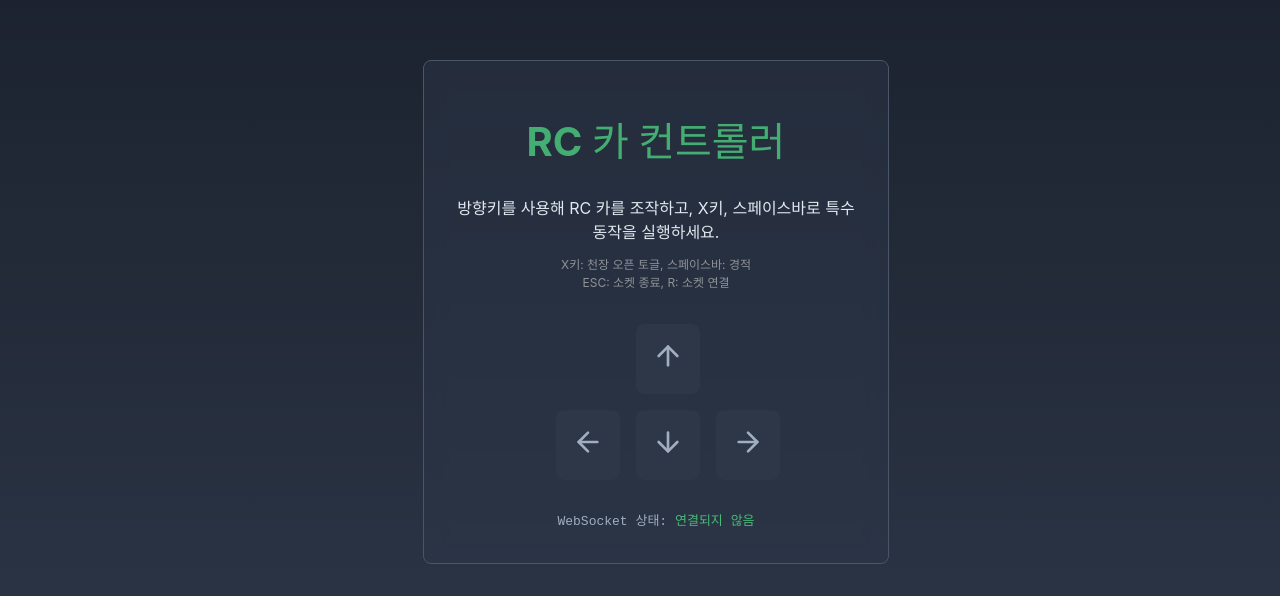
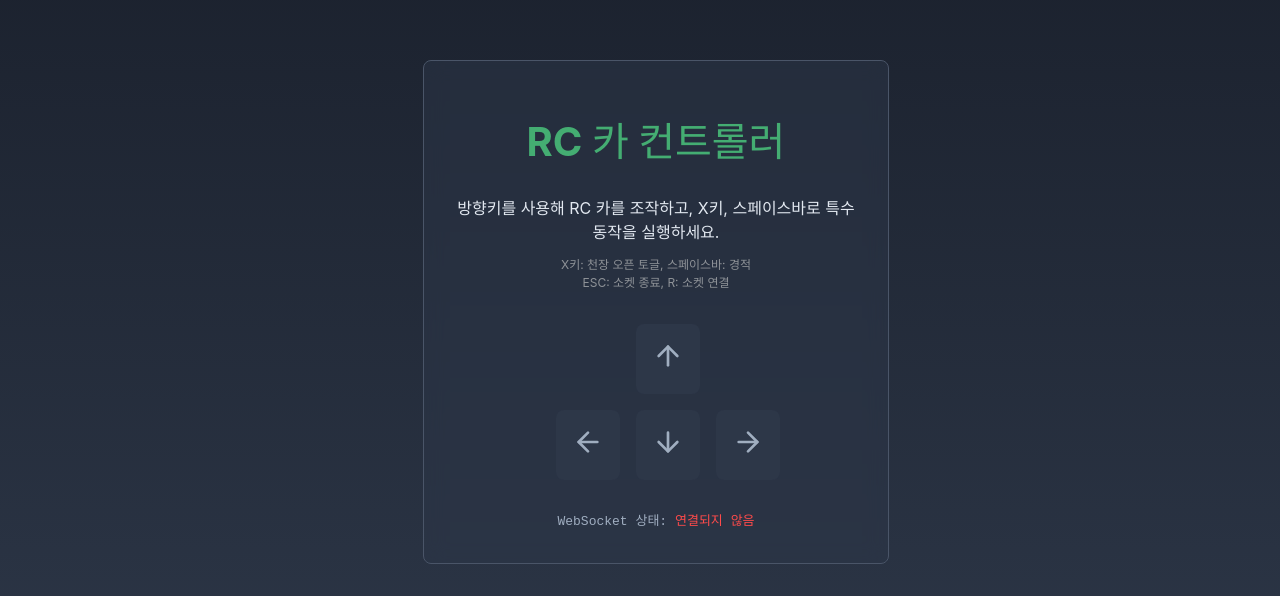
Before and after one commit to Embedded-System-Team1/RC_Car_Web, a React (Vite) app: page / in a window 1280 px wide. Shown: the part 104-700 px from the top of the page. Built offline with nearby package versions, Linux system fonts and the light colour scheme; no server answers.

Commit message:
:lipstick: feat: 연결되지 않음 텍스트 빨강으로 변경경

```diff
--- a/src/App.jsx
+++ b/src/App.jsx
@@ -249,7 +249,9 @@ function App() {
         ) : (
           <div className={styles.statusText}>
             WebSocket 상태:{' '}
-            <span className={styles.activeKey}>{socketConnected ? '연결됨' : '연결되지 않음'}</span>
+            <span className={socketConnected ? styles.activeKey : styles.errorKey}>
+              {socketConnected ? '연결됨' : '연결되지 않음'}
+            </span>
           </div>
         )}
       </div>
--- a/src/App.module.css
+++ b/src/App.module.css
@@ -106,3 +106,9 @@
 .activeKey {
   color: #48bb78;
 }
+
+.errorKey {
+  text-align: center;
+  color: #ff4b4b;
+  font-family: monospace;
+}
```
